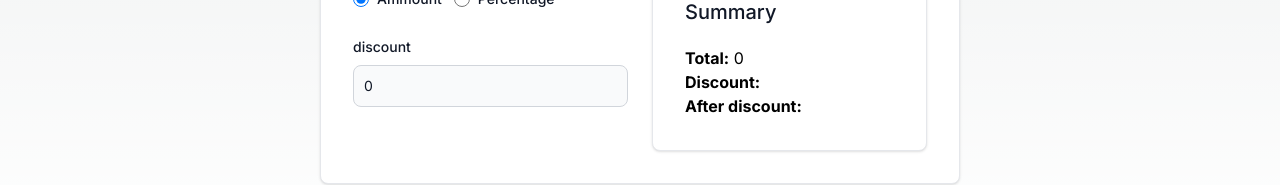
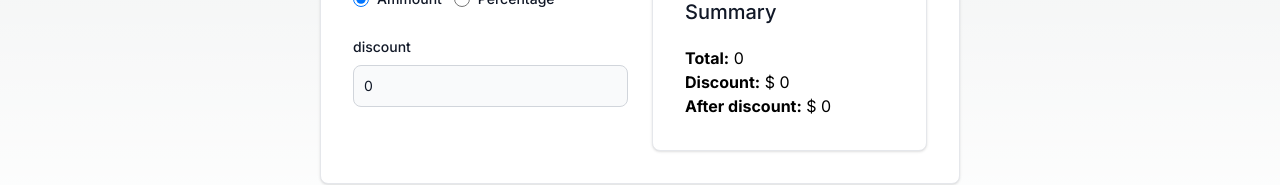
Before and after one commit to Hardik-erda2024/ShutterForm, a Next.js app: page / in a window 1280 px wide. Shown: the part 841-1026 px from the top of the page. Built offline with nearby package versions, Linux system fonts and the light colour scheme.

Commit message:
minor change in display discount

```diff
--- a/app/component/MainForm.tsx
+++ b/app/component/MainForm.tsx
@@ -251,13 +251,13 @@ export default function MainForm() {
               <p>
                 <strong>Discount:</strong>{" "}
                 {discountTypeWatch === "Ammount"
-                  ? Number(discountWatch) < Total && "$ " + discountWatch
+                  ? Number(discountWatch) <= Total && "$ " + discountWatch
                   : Number(discountWatch) <= 100 && discountWatch + " %"}
               </p>
               <p>
                 <strong>After discount:</strong>{" "}
                 {discountTypeWatch === "Ammount"
-                  ? Number(discountWatch) < Total &&
+                  ? Number(discountWatch) <= Total &&
                     "$ " + (Total - Number(discountWatch))
                   : Number(discountWatch) <= 100 &&
                     "$ " + (Total - (Total * Number(discountWatch)) / 100)}
```
